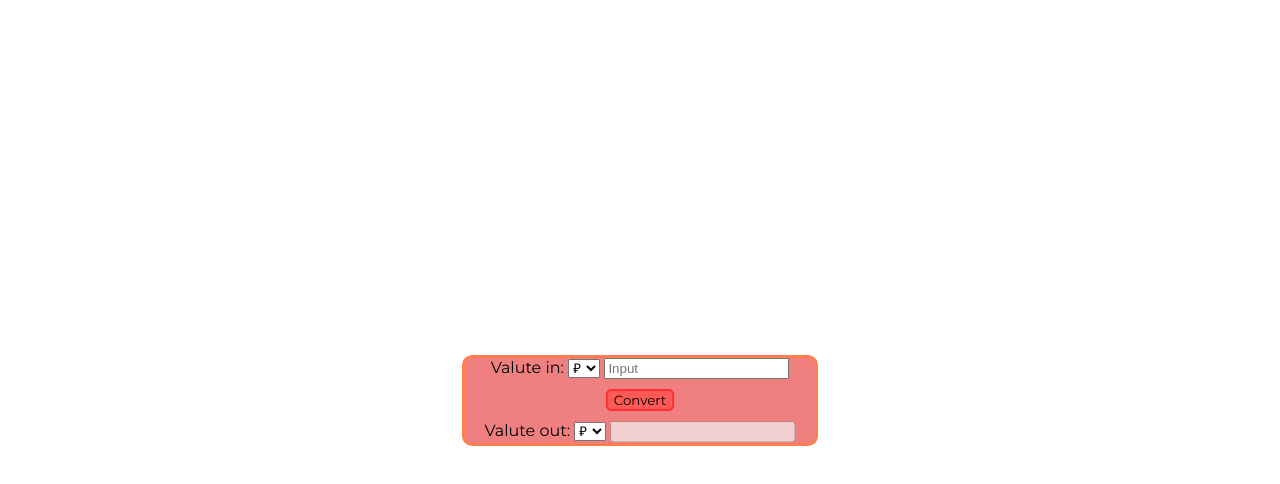
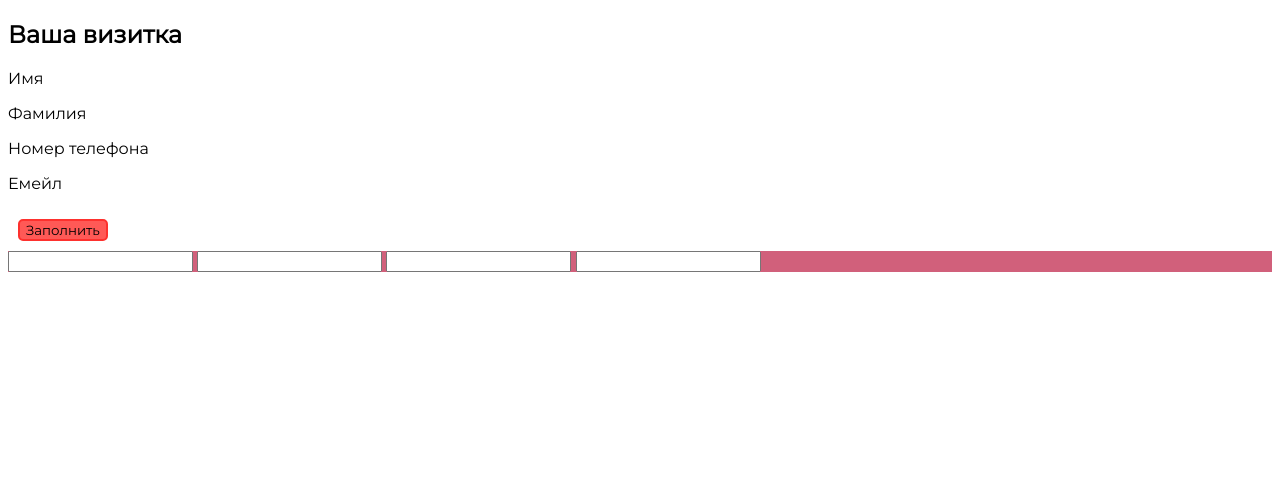
Before and after one commit to Ross-pixel/homework, a website built with Parcel: page index.html in a window 1280 px wide. Built offline with nearby package versions, Linux system fonts and the light colour scheme.

Commit message:
Add files via upload

```diff
--- a/index.html
+++ b/index.html
@@ -10,40 +10,22 @@
 </head>
 
 <body>
-
-  <div class="convertor">
-    <label>Valute in:
-            <select class="filter value-setting-in">
-              <option value="ru" selected>&#8381;</option>
-              <option value="us">&#36;</option>
-              <option value="eu">&#8364;</option>
-              <option value="uk">&#163;</option>
-              <option value="jap">&#165;</option>
-              <option value="bit">&#8383;</option>
-            </select>
-          </label>
-    <label>
-      <input type="text" placeholder="Input"></label>
-    <br>
-    <button class="convert" id="convertor-but">Convert</button>
-    <br>
-    <label>Valute out:
-            <select class="filter value-setting-out">
-              <option value="ru" selected>&#8381;</option>
-              <option value="us">&#36;</option>
-              <option value="eu">&#8364;</option>
-              <option value="uk">&#163;</option>
-              <option value="jap">&#165;</option>
-              <option value="bit">&#8383;</option>
-            </select>
-          </label>
-    <label>
-      <input class="output" type="text" disabled></label>
-  </div>
-
-  <script src="js/vendor/modernizr-3.11.2.min.js"></script>
-  <script src="js/plugins.js"></script>
-  <script src="js/main.js"></script>
+  <section>
+    <div class="container info-panel">
+      <h1 class="head-name">Ваша визитка</h1>
+      <p class="name">Имя</p>
+      <p class="surname">Фамилия</p>
+      <p class="phone">Номер телефона</p>
+      <p class="email">Емейл</p>
+    </div>
+    <button class="but">Заполнить</button>
+    <div class="container" style="background-color: #d1607b;">
+      <input>
+      <input>
+      <input>
+      <input>
+    </div>
+  </section>
 </body>
 
 </html>
--- /dev/null
+++ b/main.css
@@ -0,0 +1,32 @@
+body {
+  font-family: "Montserrat", sans-serif;
+  display: flex;
+  justify-content: center;
+}
+
+.container {
+  width: 400px;
+  border:#DC143C 2px solid;
+  border-radius: 15px;
+  background-color: #c8385a;
+  margin-bottom: 20px;
+}
+
+button {
+  width: 200px;
+  height: 50px;
+  margin: 10px;
+  margin-top: 0;
+  margin-left: calc((100% - 200px) / 2);
+  background-color: #ff5956;
+  border-radius: 5px;
+  border: #fd312e 2px solid;
+  font-family: "Montserrat", sans-serif;
+  font-size: 24px;
+}
+
+input {
+  margin-left: calc((100% - 200px) / 2);
+  margin-top: 5px;
+  margin-bottom: 5px;
+}
```
